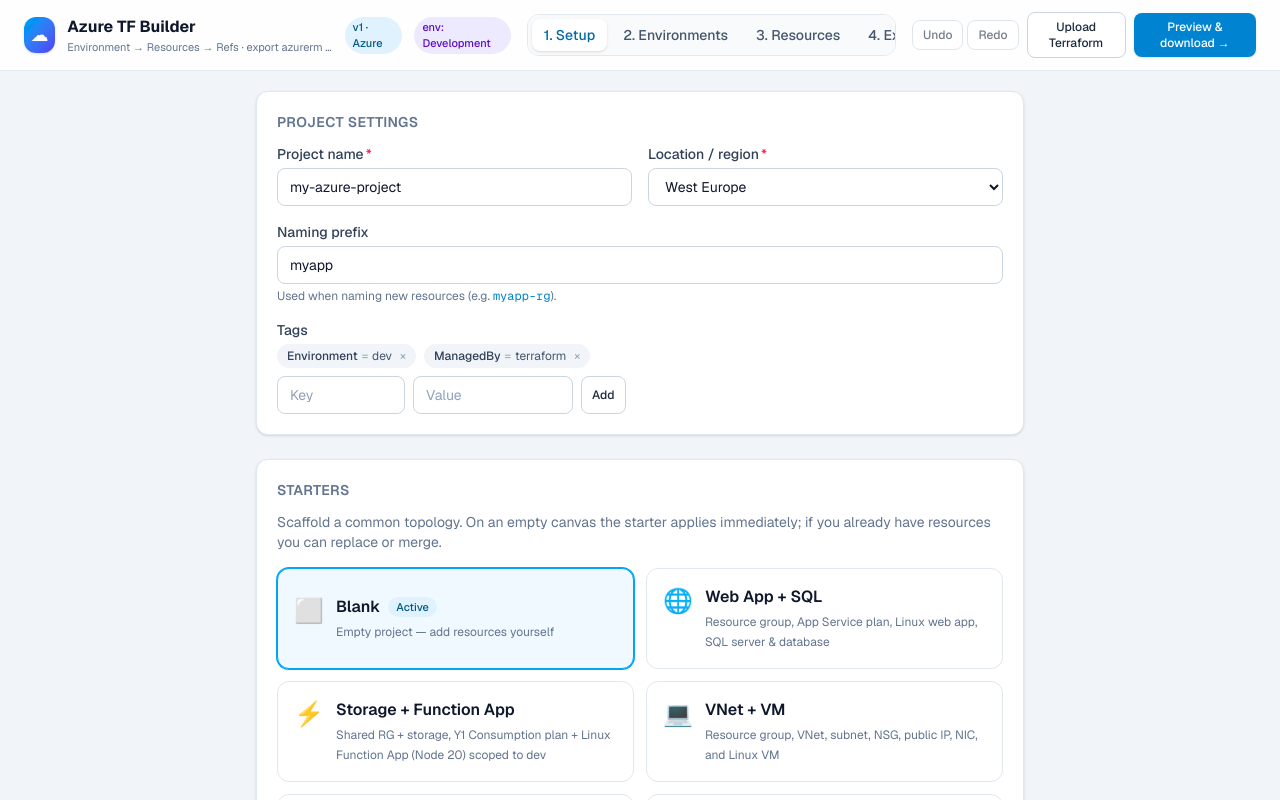
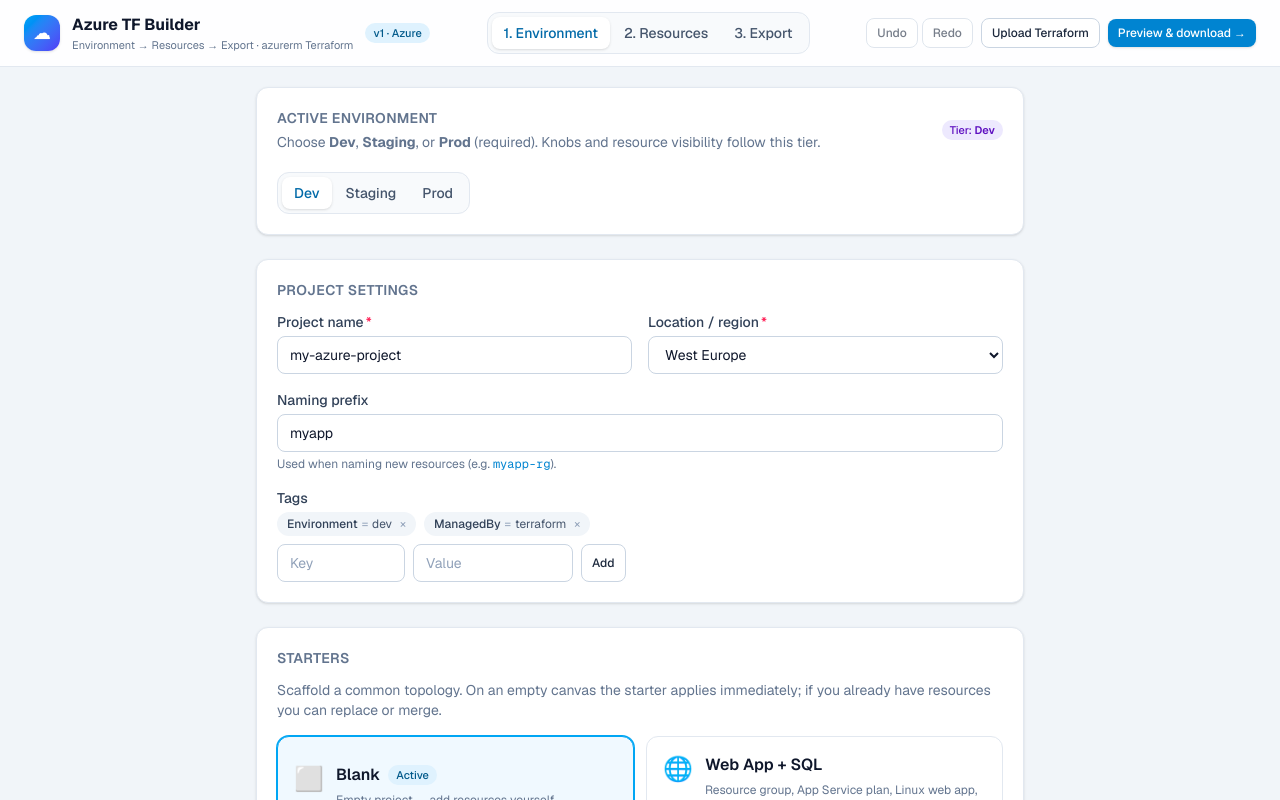
Before and after one commit to M-Lauritsen/groko, a Next.js app: page / in a window 1280 px wide. Shown: the top 800 px of the page. Built offline with nearby package versions, Linux system fonts and the light colour scheme.

Commit message:
Polish Environment spine UX and accessibility
Rename nav to Environment → Resources → Export, add Dev|Staging|Prod
segmented control with Tier badge, Existing|Create at form top, human
catalogue labels, and tablist/focus/Esc improvements for a11y.

```diff
--- a/src/app/globals.css
+++ b/src/app/globals.css
@@ -29,3 +29,16 @@
   scrollbar-width: thin;
   scrollbar-color: #94a3b8 transparent;
 }
+
+/* Visible focus rings for keyboard users (do not rely on hover alone) */
+:focus-visible {
+  outline: 2px solid #0ea5e9;
+  outline-offset: 2px;
+}
+
+button:focus:not(:focus-visible),
+a:focus:not(:focus-visible),
+[role="tab"]:focus:not(:focus-visible),
+[role="button"]:focus:not(:focus-visible) {
+  outline: none;
+}
--- a/src/components/AppShell.tsx
+++ b/src/components/AppShell.tsx
@@ -9,26 +9,33 @@
 import { ResourceForm } from "@/components/resources/ResourceForm";
 import { ExportPanel } from "@/components/export/ExportPanel";
 import { Button, Badge } from "@/components/ui/Field";
+import { SegmentedControl } from "@/components/ui/SegmentedControl";
 import { ImportTerraform } from "@/components/project/ImportTerraform";
 import { UndoRedoControls, UndoRedoKeyboard } from "@/components/history/UndoRedoControls";
+import { tierShortLabel } from "@/lib/schema/environments";
+import { TierBadge } from "@/components/project/TierBadge";
 
-type MainTab = "setup" | "environments" | "builder" | "export";
+type MainTab = "environment" | "builder" | "export";
 
-function ActiveEnvBadge() {
-  const { state } = useProject();
-  const env =
-    state.environments.find((e) => e.id === state.activeEnvironmentId) ??
-    state.environments[0];
-  if (!env) return null;
-  return (
-    <Badge tone="violet">
-      env: {env.displayName}
-    </Badge>
-  );
-}
+const MAIN_TABS: { id: MainTab; label: string }[] = [
+  { id: "environment", label: "1. Environment" },
+  { id: "builder", label: "2. Resources" },
+  { id: "export", label: "3. Export" },
+];
+
 
 function ShellInner() {
-  const [tab, setTab] = useState<MainTab>("setup");
+  const [tab, setTab] = useState<MainTab>("environment");
+  const { state, setActiveEnvironment } = useProject();
+
+  const activeId =
+    state.activeEnvironmentId || state.environments[0]?.id || "dev";
+
+  const envOptions = state.environments.map((e) => ({
+    value: e.id,
+    label: e.displayName,
+    shortLabel: tierShortLabel(e),
+  }));
 
   return (
     <div className="min-h-screen flex flex-col bg-slate-100 dark:bg-slate-950">
@@ -44,36 +51,22 @@
                 Azure TF Builder
               </h1>
               <p className="text-[11px] text-slate-500 truncate">
-                Environment → Resources → Refs · export azurerm Terraform
+                Environment → Resources → Export · azurerm Terraform
               </p>
             </div>
             <Badge tone="sky">v1 · Azure</Badge>
-            <ActiveEnvBadge />
+            {(tab === "builder" || tab === "export") && <TierBadge />}
           </div>
 
-          <nav className="flex items-center gap-1 rounded-xl border border-slate-200 dark:border-slate-700 p-1 bg-slate-50 dark:bg-slate-950 overflow-x-auto">
-            {(
-              [
-                { id: "setup", label: "1. Setup" },
-                { id: "environments", label: "2. Environments" },
-                { id: "builder", label: "3. Resources" },
-                { id: "export", label: "4. Export" },
-              ] as const
-            ).map((t) => (
-              <button
-                key={t.id}
-                type="button"
-                onClick={() => setTab(t.id)}
-                className={`rounded-lg px-3 py-1.5 text-sm font-medium transition-colors whitespace-nowrap ${
-                  tab === t.id
-                    ? "bg-white dark:bg-slate-800 text-sky-700 dark:text-sky-300 shadow-sm"
-                    : "text-slate-600 dark:text-slate-400 hover:text-slate-900 dark:hover:text-slate-200"
-                }`}
-              >
-                {t.label}
-              </button>
-            ))}
-          </nav>
+          <SegmentedControl
+            ariaLabel="Main steps"
+            value={tab}
+            onChange={setTab}
+            options={MAIN_TABS.map((t) => ({
+              value: t.id,
+              label: t.label,
+            }))}
+          />
 
           <div className="hidden sm:flex items-center gap-2">
             <UndoRedoControls compact />
@@ -91,21 +84,36 @@
       </header>
 
       <main className="flex-1 max-w-[1600px] w-full mx-auto px-4 sm:px-6 py-5">
-        {tab === "setup" && (
-          <div className="max-w-3xl mx-auto">
+        {tab === "environment" && (
+          <div className="max-w-3xl mx-auto space-y-6">
+            <div className="rounded-xl border border-slate-200 dark:border-slate-700 bg-white dark:bg-slate-900 shadow-sm p-5">
+              <div className="flex flex-wrap items-center justify-between gap-3 mb-2">
+                <div>
+                  <h2 className="text-sm font-semibold uppercase tracking-wide text-slate-500 dark:text-slate-400">
+                    Active environment
+                  </h2>
+                  <p className="text-sm text-slate-500 mt-1">
+                    Choose <strong>Dev</strong>, <strong>Staging</strong>, or{" "}
+                    <strong>Prod</strong> (required). Knobs and resource
+                    visibility follow this tier.
+                  </p>
+                </div>
+                <TierBadge />
+              </div>
+              {envOptions.length > 0 && (
+                <SegmentedControl
+                  ariaLabel="Active environment tier"
+                  value={activeId}
+                  onChange={setActiveEnvironment}
+                  options={envOptions}
+                  className="mt-3"
+                />
+              )}
+            </div>
+
             <ProjectSetup />
-            <div className="mt-6 flex justify-end">
-              <Button variant="primary" onClick={() => setTab("environments")}>
-                Continue to environments →
-              </Button>
-            </div>
-          </div>
-        )}
-
-        {tab === "environments" && (
-          <div className="max-w-3xl mx-auto">
-            <EnvironmentsPanel />
-            <div className="mt-6 flex justify-end">
+            <EnvironmentsPanel hideActiveSwitcher />
+            <div className="flex justify-end">
               <Button variant="primary" onClick={() => setTab("builder")}>
                 Continue to resources →
               </Button>
--- a/src/components/project/EnvironmentsPanel.tsx
+++ b/src/components/project/EnvironmentsPanel.tsx
@@ -7,6 +7,7 @@
   normalizeScope,
   resourcesVisibleInEnv,
   scopeLabel,
+  tierShortLabel,
 } from "@/lib/schema/environments";
 import { getResourceType } from "@/lib/schema/resources";
 import type { Environment } from "@/lib/schema/types";
@@ -21,8 +22,14 @@
   SelectInput,
   Checkbox,
 } from "@/components/ui/Field";
+import { SegmentedControl } from "@/components/ui/SegmentedControl";
 
-export function EnvironmentsPanel() {
+export function EnvironmentsPanel({
+  hideActiveSwitcher = false,
+}: {
+  /** When true, active env is switched in AppShell (Environment step). */
+  hideActiveSwitcher?: boolean;
+}) {
   const {
     state,
     setActiveEnvironment,
@@ -87,25 +94,20 @@
           tfvars / backend hcl per environment id.
         </p>
 
-        <div className="flex flex-wrap gap-2 mb-4">
-          {environments.map((e) => (
-            <button
-              key={e.id}
-              type="button"
-              onClick={() => setActiveEnvironment(e.id)}
-              className={`rounded-lg border px-3 py-1.5 text-sm font-medium transition-colors ${
-                e.id === active.id
-                  ? "border-sky-500 bg-sky-50 dark:bg-sky-950/40 text-sky-800 dark:text-sky-200 ring-1 ring-sky-500"
-                  : "border-slate-200 dark:border-slate-700 text-slate-600 dark:text-slate-300 hover:border-slate-300"
-              }`}
-            >
-              {e.displayName}
-              <span className="ml-1.5 text-[10px] font-mono text-slate-400">
-                {e.id}
-              </span>
-            </button>
-          ))}
-        </div>
+        {!hideActiveSwitcher && (
+          <div className="mb-4">
+            <SegmentedControl
+              ariaLabel="Active environment tier"
+              value={active.id}
+              onChange={setActiveEnvironment}
+              options={environments.map((e) => ({
+                value: e.id,
+                label: e.displayName,
+                shortLabel: tierShortLabel(e),
+              }))}
+            />
+          </div>
+        )}
 
         <div className="grid gap-3 sm:grid-cols-3 border-t border-slate-100 dark:border-slate-800 pt-4">
           <div>
--- /dev/null
+++ b/src/components/project/TierBadge.tsx
@@ -0,0 +1,21 @@
+"use client";
+
+import { useProject } from "@/lib/store/project-context";
+import { tierShortLabel } from "@/lib/schema/environments";
+import { Badge } from "@/components/ui/Field";
+
+/** Tier badge — Dev / Staging / Prod (or custom) for the active environment. */
+export function TierBadge({ className = "" }: { className?: string }) {
+  const { state } = useProject();
+  const env =
+    state.environments.find((e) => e.id === state.activeEnvironmentId) ??
+    state.environments[0];
+  if (!env) return null;
+  return (
+    <Badge tone="violet">
+      <span className={className}>
+        Tier: <strong className="font-semibold">{tierShortLabel(env)}</strong>
+      </span>
+    </Badge>
+  );
+}
--- a/src/components/resources/ResourceList.tsx
+++ b/src/components/resources/ResourceList.tsx
@@ -8,9 +8,12 @@
   normalizeScope,
   resourcesVisibleInEnv,
   scopeLabel,
+  tierShortLabel,
 } from "@/lib/schema/environments";
 import { Card, SectionTitle, Badge, Button } from "@/components/ui/Field";
+import { SegmentedControl } from "@/components/ui/SegmentedControl";
 import { UndoRedoControls } from "@/components/history/UndoRedoControls";
+import { TierBadge } from "@/components/project/TierBadge";
 
 export function ResourceList() {
   const { state, selectResource, removeResource, setActiveEnvironment } =
@@ -37,6 +40,7 @@
         action={
           <div className="flex items-center gap-2">
             <UndoRedoControls compact />
+            <TierBadge />
             <Badge tone="slate">{visible.length}</Badge>
           </div>
         }
@@ -44,21 +48,18 @@
         Project resources
       </SectionTitle>
 
-      <div className="mb-3 flex flex-wrap gap-1">
-        {environments.map((e) => (
-          <button
-            key={e.id}
-            type="button"
-            onClick={() => setActiveEnvironment(e.id)}
-            className={`rounded-md px-2 py-0.5 text-[11px] font-medium border ${
-              e.id === activeEnvironmentId
-                ? "border-sky-500 bg-sky-50 dark:bg-sky-950/40 text-sky-700 dark:text-sky-300"
-                : "border-slate-200 dark:border-slate-700 text-slate-500 hover:border-slate-300"
-            }`}
-          >
-            {e.displayName}
-          </button>
-        ))}
+      <div className="mb-3">
+        <SegmentedControl
+          ariaLabel="Filter by environment tier"
+          size="sm"
+          value={activeEnvironmentId}
+          onChange={setActiveEnvironment}
+          options={environments.map((e) => ({
+            value: e.id,
+            label: e.displayName,
+            shortLabel: tierShortLabel(e),
+          }))}
+        />
       </div>
       <p className="text-[11px] text-slate-400 mb-2">
         Showing shared + {activeEnv?.displayName ?? "env"} · {sharedCount}{" "}
@@ -87,7 +88,7 @@
             return (
               <li key={r.id}>
                 <div
-                  className={`rounded-lg border px-2.5 py-2 cursor-pointer transition-colors ${
+                  className={`rounded-lg border px-2.5 py-2 cursor-pointer transition-colors focus:outline-none focus-visible:ring-2 focus-visible:ring-sky-500 ${
                     selected
                       ? "border-sky-500 bg-sky-50 dark:bg-sky-950/40 ring-1 ring-sky-500"
                       : "border-slate-200 dark:border-slate-700 hover:border-slate-300 dark:hover:border-slate-600"
@@ -96,6 +97,7 @@
                   onKeyDown={(e) => e.key === "Enter" && selectResource(r.id)}
                   role="button"
                   tabIndex={0}
+                  aria-label={`${def?.label ?? r.type} ${r.tfName}`}
                 >
                   <div className="flex items-start gap-2">
                     <span className="text-base mt-0.5" aria-hidden>
@@ -112,9 +114,9 @@
                       </div>
                       <div className="flex items-center gap-1.5 mt-1 flex-wrap">
                         {r.useExisting ? (
-                          <Badge tone="amber">data / existing</Badge>
+                          <Badge tone="amber">existing</Badge>
                         ) : (
-                          <Badge tone="emerald">resource</Badge>
+                          <Badge tone="emerald">create</Badge>
                         )}
                         <Badge tone={scope.kind === "shared" ? "violet" : "sky"}>
                           {r.type ===
@@ -140,6 +142,7 @@
                         e.stopPropagation();
                         removeResource(r.id);
                       }}
+                      aria-label={`Remove ${def?.label ?? r.type} ${r.tfName}`}
                       title="Remove"
                     >
                       ×
--- /dev/null
+++ b/src/components/ui/SegmentedControl.tsx
@@ -0,0 +1,98 @@
+"use client";
+
+import React, { useCallback, useId, useRef } from "react";
+
+export interface SegmentOption<T extends string = string> {
+  value: T;
+  label: string;
+  /** Optional shorter label for compact layouts */
+  shortLabel?: string;
+}
+
+/**
+ * Accessible segmented control using tablist semantics.
+ * Arrow keys move selection; Home/End jump to ends.
+ */
+export function SegmentedControl<T extends string>({
+  options,
+  value,
+  onChange,
+  ariaLabel,
+  size = "md",
+  className = "",
+}: {
+  options: SegmentOption<T>[];
+  value: T;
+  onChange: (next: T) => void;
+  ariaLabel: string;
+  size?: "sm" | "md";
+  className?: string;
+}) {
+  const listId = useId();
+  const refs = useRef<(HTMLButtonElement | null)[]>([]);
+
+  const focusIndex = useCallback((i: number) => {
+    const el = refs.current[i];
+    el?.focus();
+  }, []);
+
+  const onKeyDown = (e: React.KeyboardEvent, index: number) => {
+    let next = index;
+    if (e.key === "ArrowRight" || e.key === "ArrowDown") {
+      e.preventDefault();
+      next = (index + 1) % options.length;
+    } else if (e.key === "ArrowLeft" || e.key === "ArrowUp") {
+      e.preventDefault();
+      next = (index - 1 + options.length) % options.length;
+    } else if (e.key === "Home") {
+      e.preventDefault();
+      next = 0;
+    } else if (e.key === "End") {
+      e.preventDefault();
+      next = options.length - 1;
+    } else {
+      return;
+    }
+    onChange(options[next].value);
+    focusIndex(next);
+  };
+
+  const sizeCls =
+    size === "sm"
+      ? "px-2.5 py-1 text-[11px]"
+      : "px-3 py-1.5 text-sm";
+
+  return (
+    <div
+      role="tablist"
+      aria-label={ariaLabel}
+      id={listId}
+      className={`inline-flex items-center gap-0.5 rounded-xl border border-slate-200 dark:border-slate-700 p-1 bg-slate-50 dark:bg-slate-950 ${className}`}
+    >
+      {options.map((opt, i) => {
+        const selected = opt.value === value;
+        return (
+          <button
+            key={opt.value}
+            type="button"
+            role="tab"
+            aria-selected={selected}
+            tabIndex={selected ? 0 : -1}
+            ref={(el) => {
+              refs.current[i] = el;
+            }}
+            onClick={() => onChange(opt.value)}
+            onKeyDown={(e) => onKeyDown(e, i)}
+            className={`rounded-lg font-medium transition-colors whitespace-nowrap focus:outline-none focus-visible:ring-2 focus-visible:ring-sky-500 focus-visible:ring-offset-1 ${sizeCls} ${
+              selected
+                ? "bg-white dark:bg-slate-800 text-sky-700 dark:text-sky-300 shadow-sm"
+                : "text-slate-600 dark:text-slate-400 hover:text-slate-900 dark:hover:text-slate-200"
+            }`}
+          >
+            {opt.shortLabel ?? opt.label}
+          </button>
+        );
+      })}
+    </div>
+  );
+}
--- a/src/lib/schema/environments.ts
+++ b/src/lib/schema/environments.ts
@@ -220,3 +220,12 @@
   const env = environmentById(environments, s.environmentId);
   return env?.displayName ?? s.environmentId;
 }
+
+/** Short tier label for badges / Dev|Staging|Prod control (falls back to displayName). */
+export function tierShortLabel(env: Environment | undefined | null): string {
+  if (!env) return "—";
+  if (env.id === "dev") return "Dev";
+  if (env.id === "staging") return "Staging";
+  if (env.id === "prod") return "Prod";
+  return env.displayName || env.id;
+}
```
Also changed, not shown: src/components/export/ExportPanel.tsx (+14 -25 lines), src/components/project/ProjectSetup.tsx (+63 -14 lines), src/components/resources/Catalogue.tsx (+20 -12 lines), src/components/resources/ResourceForm.tsx (+62 -53 lines), src/components/ui/Field.tsx (+4 -4 lines), 1 other file (tests, documents, lock files or other folders).
